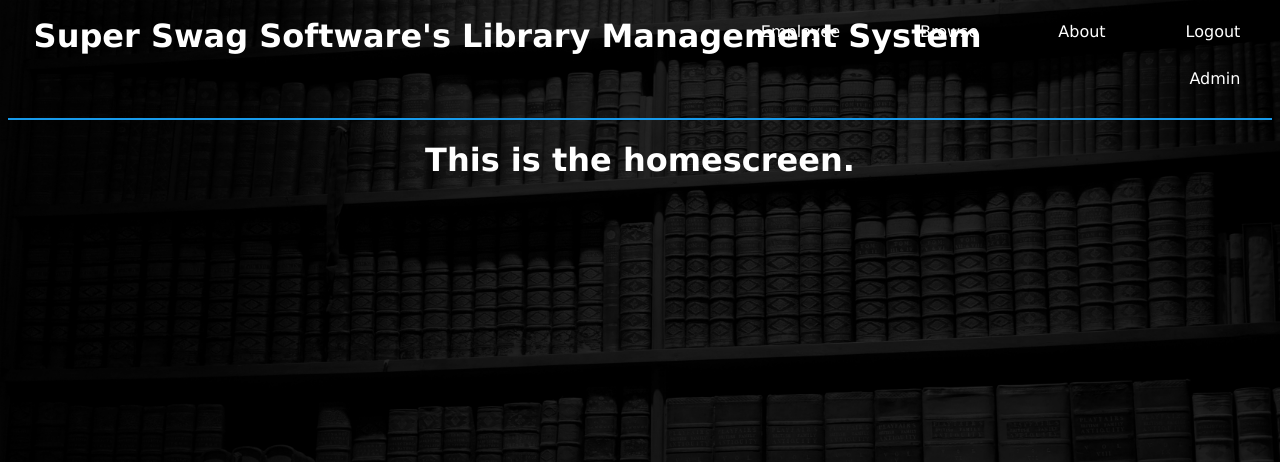
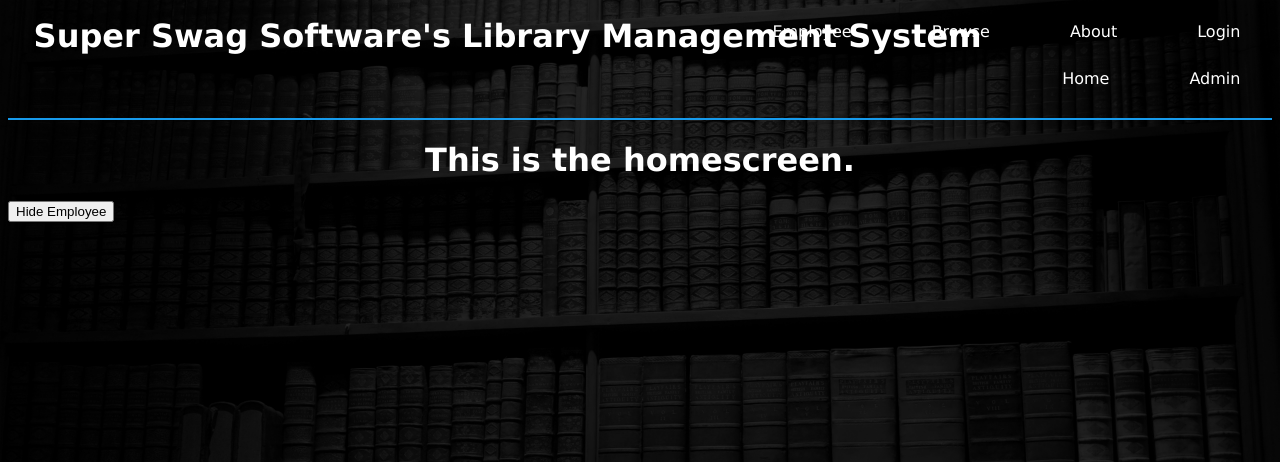
Before and after one commit to Trine-Software-Engineers/LMS, a PHP site: page /home.html in a window 1280 px wide. Shown: the top 462 px of the page. Run offline with PHP 8.4, Linux system fonts and the light colour scheme; some libraries are stand-ins or nearby versions.

Commit message:
added home and hide tabs feature

```diff
--- a/Cole/about.html
+++ b/Cole/about.html
@@ -5,11 +5,12 @@
 	</div>
 
 	<ul>
-		<li><a href="login.html">Logout</a></li>
+		<li><a href="login.html">Login</a></li>
 		<li><a href="about.html">About</a></li>
 		<li><a href="browse.html">Browse</a></li>
 		<li><a href="employee.html">Employee</a></li>
 		<li><a href="admin.html">Admin</a></li>
+		<li><a href="home.html">Home</a></li><br>
 	</ul>
 </div>
 
--- a/Cole/admin.html
+++ b/Cole/admin.html
@@ -5,11 +5,12 @@
 	</div>
 
 	<ul>
-		<li><a href="login.html">Logout</a></li>
+		<li><a href="login.html">Login</a></li>
 		<li><a href="about.html">About</a></li>
 		<li><a href="browse.html">Browse</a></li>
 		<li><a href="employee.html">Employee</a></li>
 		<li><a href="admin.html">Admin</a></li>
+		<li><a href="home.html">Home</a></li><br>
 	</ul>
 </div>
 
--- a/Cole/employee.html
+++ b/Cole/employee.html
@@ -5,11 +5,12 @@
 	</div>
 
 	<ul>
-		<li><a href="login.html">Logout</a></li>
+		<li><a href="login.html">Login</a></li>
 		<li><a href="about.html">About</a></li>
 		<li><a href="browse.html">Browse</a></li>
 		<li><a href="employee.html">Employee</a></li>
 		<li><a href="admin.html">Admin</a></li>
+		<li><a href="home.html">Home</a></li><br>
 	</ul>
 </div>
 
--- a/Cole/home.html
+++ b/Cole/home.html
@@ -1,3 +1,11 @@
+<!DOCTYPE html>
+<html lang="en" dir="ltr">
+  <head>
+    <meta charset="utf-8">
+    <title>lms</title>
+    <link rel="stylesheet" href="style.css">
+	<script src="javascript.js"></script>
+  </head>
 
 <div class="topbar">
 	<div class="header">
@@ -5,22 +13,19 @@
 	</div>
 
 	<ul>
-		<li><a href="login.html">Logout</a></li>
-		<li><a href="about.html">About</a></li>
-		<li><a href="browse.html">Browse</a></li>
-		<li><a href="employee.html">Employee</a></li>
-		<li><a href="admin.html">Admin</a></li>
+		<li id="NavLogin"><a href="login.html">Login</a></li>
+		<li id="NavAbout"><a href="about.html">About</a></li>
+		<li id="NavBrowse"><a href="browse.html">Browse</a></li>
+		<li id="NavEmployee"><a href="employee.html">Employee</a></li>
+		<li id="NavAdmin"><a href="admin.html">Admin</a></li>
+		<li id="NavHome"><a href="home.html">Home</a></li><br>
 	</ul>
 </div>
 
-<html lang="en" dir="ltr">
-  <head>
-    <meta charset="utf-8">
-    <title>lms</title>
-    <link rel="stylesheet" href="style.css">
-  </head>
 
 <body>
 	<h1>This is the homescreen.</h1>
+
+	<button onclick="NavHide()">Hide Employee</button>
 </body>
 </html>
--- /dev/null
+++ b/Cole/javascript.js
@@ -0,0 +1,10 @@
+// JavaScript Document
+
+function NavHide() {
+	var x = document.getElementById("NavEmployee");
+	if (x.style.display === "none") {
+		x.style.display = "block";
+	} else {
+		x.style.display = "none";
+	}
+}
--- a/Cole/style.css
+++ b/Cole/style.css
@@ -103,3 +103,21 @@ body h1 {
 	font-family: "Lucida Grande", "Lucida Sans Unicode", "Lucida Sans", "DejaVu Sans", Verdana, sans-serif;
 	text-align: center;
 }
+
+
+ul.list {
+	margin-top: 40px;
+	margin-right: auto;
+	margin-left: auto;
+	/*height: 1120px;*/
+	width: 90%;
+	list-style-type: none;
+	/*border-radius: 10px;*/
+}
+
+
+li.scroll {
+	border: 1px solid white;
+	height: 80px;
+	width: 100%;
+}
```
Also changed, not shown: Cole/browse.html (+26 -1 lines).
